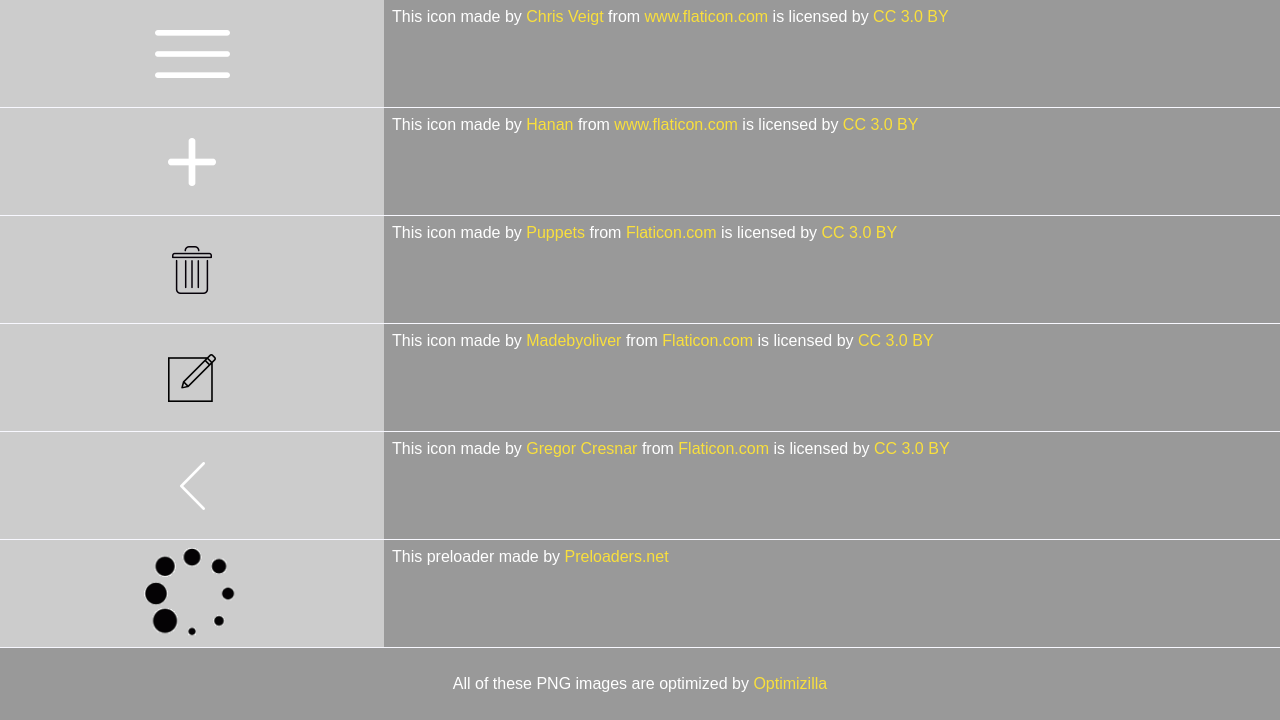
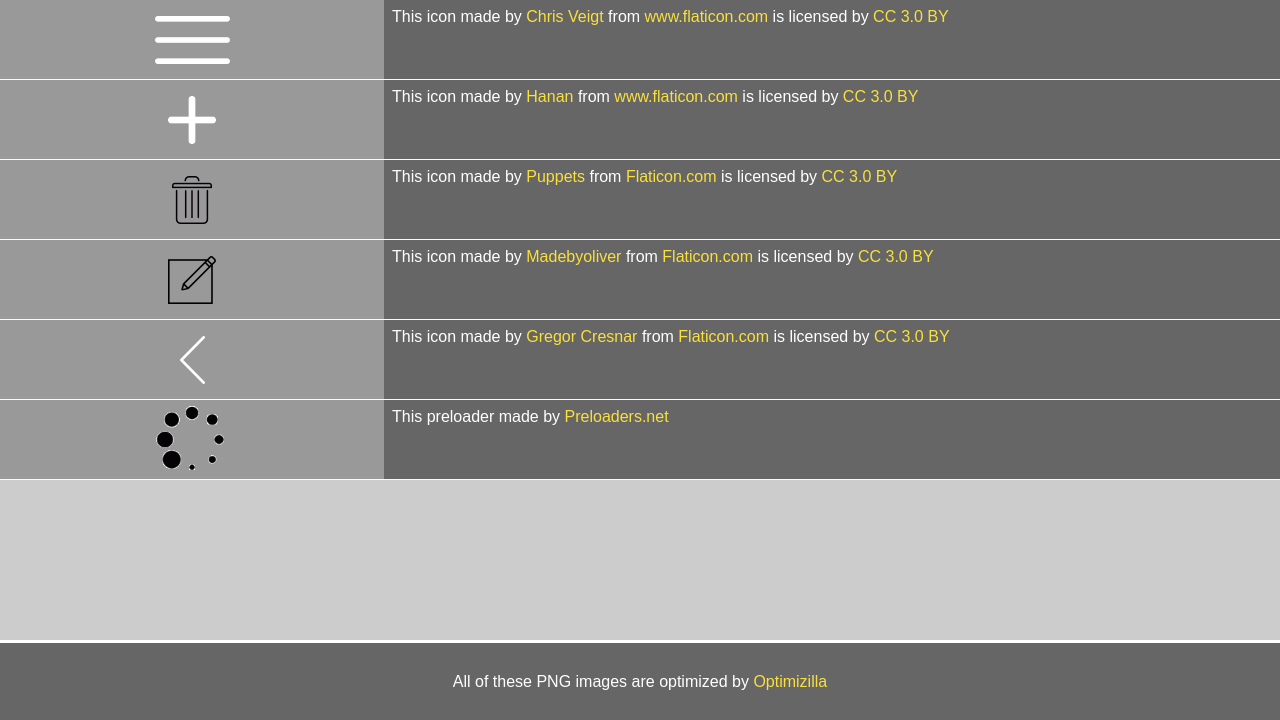
Before and after one commit to nawawishkid-old/smartacc, a PHP site: page /smartacc/icon-attr.html in a window 1280 px wide. Shown: the part 80-800 px from the top of the page. Run offline with PHP 8.4, Linux system fonts and the light colour scheme.

Commit message:
Daily update

```diff
--- a/icon-attr.html
+++ b/icon-attr.html
@@ -6,15 +6,16 @@
 	<title>Icon Attribution | SMARTACC</title>
 	<link rel="stylesheet" type="text/css" href="css/index-style.css">
 	<style type="text/css">
+		header {min-height: 3em;}
 		main {
 			width: 100%;
-			height: 90%;
+			height: 80%;
 			overflow-x: hidden;
 			background-color: #ccc;
 		}
 		.attr {
 			width: 100%;
-			height: 15%;
+			height: 5em;
     	border-bottom: 1px solid ghostwhite;
 		}
 		.attr > div {height: 100%;}
@@ -24,6 +25,7 @@
 			justify-content: center;
 			align-items: center;
 			float: left;
+			background-color: #999;
 		}
 		.img > img {
 			max-width: 90%;
@@ -33,22 +35,24 @@
 			width: 70%;
 			padding: .5em;
 			float: right;
-    	background-color: #999;
+    	background-color: #666;
     	color: white;
 		}
-		main a {
+		main a, footer a {
 			cursor: pointer;
     	color: #FAE03C;
 		}
 		#optimize {
 			width: 100%;
 			height: 10%;
+			min-height: 3em;
 			display: flex;
 	    justify-content: center;
 	    align-items: center;
 	    padding: .5em;
-	    background-color: #999;
+	    background-color: #666;
 	    color: white;
+    	border-top: 3px solid white;
 		}
 		#optimize span {text-align: center;}
 	</style>
@@ -114,11 +118,11 @@
 				This preloader made by <a href="https://preloaders.net/">Preloaders.net</a>
 			</div>
 		</div>
-		<div id="optimize">
-			<span>
-				All of these PNG images are optimized by <a href="http://optimizilla.com/">Optimizilla</a>
-			</span>
-		</div>
 	</main>
+	<footer id="optimize">
+		<span>
+			All of these PNG images are optimized by <a href="http://optimizilla.com/">Optimizilla</a>
+		</span>
+	</footer>
 </body>
 </html>
--- a/new-record.php
+++ b/new-record.php
@@ -249,7 +249,7 @@
 		  </div>
 		</div>
 	</main>
-	<footer style="width: 100%; height: 10%;">
+	<footer style="width: 100%; height: 10%; min-height: 3em;">
 		<section class="submit-sec">
 	  	<button id="originalSubmitBtn" form="formRecord" title="You'll be able to update only when you complete all inputs." disabled>Update</button>
 	  </section>
```
Also changed, not shown: index.php (+31 -4 lines).
